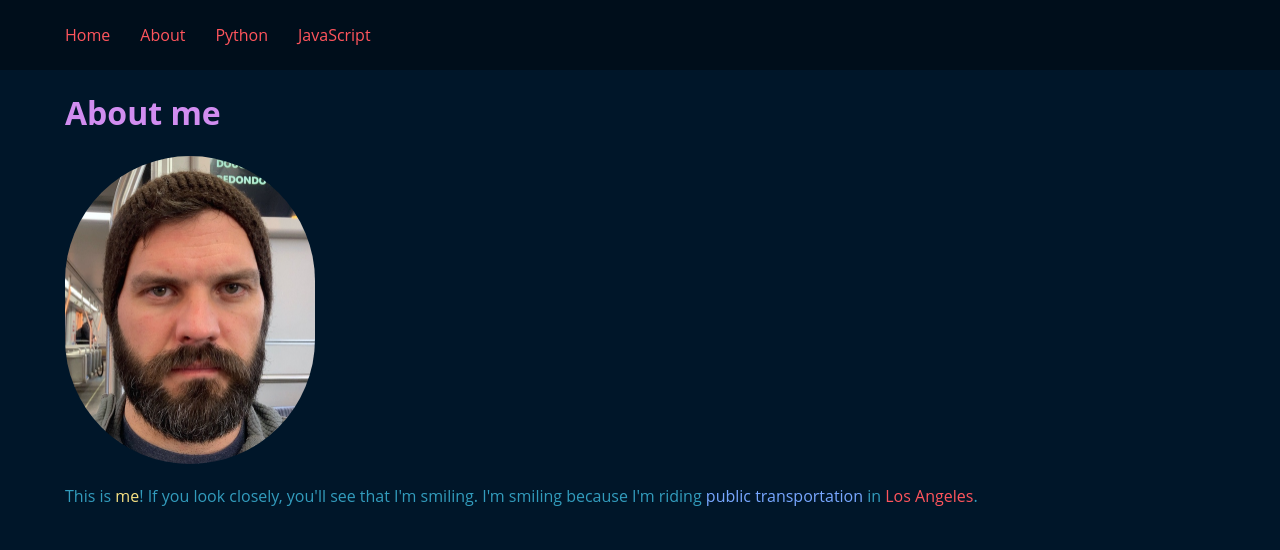
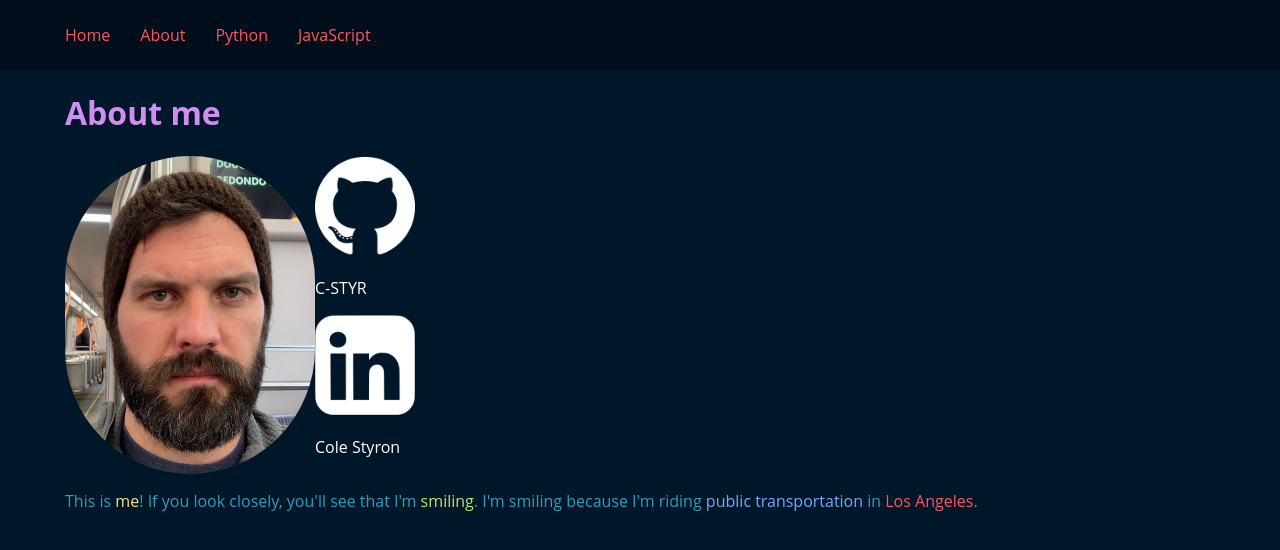
Before and after one commit to C-STYR/homesite, a Next.js app: page /about in a window 1280 px wide. Shown: the top 550 px of the page. Built offline with nearby package versions, Linux system fonts and the light colour scheme.

Commit message:
added logos/contact info to about

```diff
--- a/pages/about.tsx
+++ b/pages/about.tsx
@@ -9,6 +9,7 @@ const about = () => (
   <div>
     <Meta title="About"/>
     <h1>About me</h1>
+    <div className={utilStyles.imagery}>
       <Image
       src="/images/GHProfileCroppedSmall.jpeg"
       alt="A picture of me."
@@ -17,8 +18,31 @@ const about = () => (
       priority={true}
       className={utilStyles.borderCircle}
       />
+      <div>
+        <Image
+        src="/images/GitHub-Mark-Light-120px-plus.png"
+        alt="the github octocat"
+        width="100"
+        height="100"
+        priority={true}
+        />
+        <p >
+          <a href="www.github.com/C-STYR">C-STYR</a>
+        </p>
+        <Image
+        src="/images/linkedin-6-128.png"
+        alt="the github octocat"
+        width="100"
+        height="100"
+        priority={true}
+        />
+        <p >
+        <a href="https://www.linkedin.com/in/cole-styron/">Cole Styron</a>
+        </p>
+      </div>
+    </div>
     <p>
-      This is <span style={{color: "#F6E183"}}> me</span>! If you look closely, you'll see that I'm smiling.
+      This is <span style={{color: "#F6E183"}}> me</span>! If you look closely, you'll see that I'm <span style={{color: "#BDE666"}}> smiling</span>.
       I'm smiling because I'm riding <span style={{color: "#77A7FF"}}> public transportation</span> in <span style={{color: "#FF555D"}}> Los Angeles</span>.
     </p>
 
--- a/pages/index.tsx
+++ b/pages/index.tsx
@@ -18,9 +18,9 @@ const Home = () => (
         the <span className={style.jlink}><Link href='/javascript'>JavaScript</Link></span> page.
       </p>
       <p>
-        Like the <span style={{color: "#D18DF0"}}> colors</span> you see here? As they say, there's no accounting for taste.
+        Like the <span  style={{color: "#D18DF0"}} > colors</span> you see here? As they say, there's no accounting for taste.
         This palette was inspired by one of my favorite VS Code themes,
-        <span style={{color: "#77A7FF"}}> Sarah Drasner</span>'s <span className={style.nlink}>
+        <span style={{color: "#77A7FF"}} > Sarah Drasner</span>'s <span className={style.nlink}>
         <Link href="https://marketplace.visualstudio.com/items?itemName=sdras.night-owl">Night Owl</Link></span>.
       </p>
     </div>
@@ -28,5 +28,3 @@ const Home = () => (
 )
 
 export default Home
-
-//https://marketplace.visualstudio.com/items?itemName=sdras.night-owl
--- a/pages/javascript.tsx
+++ b/pages/javascript.tsx
@@ -3,13 +3,9 @@ import styles from '../styles/javascript.module.css'
 
 const EasterEgg2 = ({message1, message2}) => {
 
-  //dynamically generate list items?
-  //drum sound machine
-
   //easter egg 1
   console.log("CONGRATULATIONS, you found Easter Egg 1.")
-  console.log("Now head over to medium.com - what do you see in the console there?")
-  console.log("The web is full of secrets, so keep your eyes peeled.")
+  console.log("Now head over to medium.com - what do you see in the console there? The web is full of secrets!")
   console.log("The second easter egg is much harder to find - but don't overreact - you just need the right tools.")
 
   return (
--- a/styles/index.module.css
+++ b/styles/index.module.css
@@ -12,3 +12,7 @@
 .nlink:hover {
   text-decoration: underline;
 }
+
+.classSD {
+  color: #fff;
+}
--- a/styles/utils.module.css
+++ b/styles/utils.module.css
@@ -1,3 +1,17 @@
 .borderCircle {
   border-radius: 9999px;
 }
+
+.imagery {
+  display: flex;
+  flex-direction: row;
+
+}
+
+.imagery a {
+  color: #fff;
+}
+
+.imagery:hover {
+  text-decoration: underline;
+}
```
Also changed, not shown: pages/python.tsx (+4 -5 lines), public/images/GitHub-Mark-Light-120px-plus.png (added), public/images/linkedin-6-128.png (added). Lines whose indentation alone changed are shown as unchanged.
